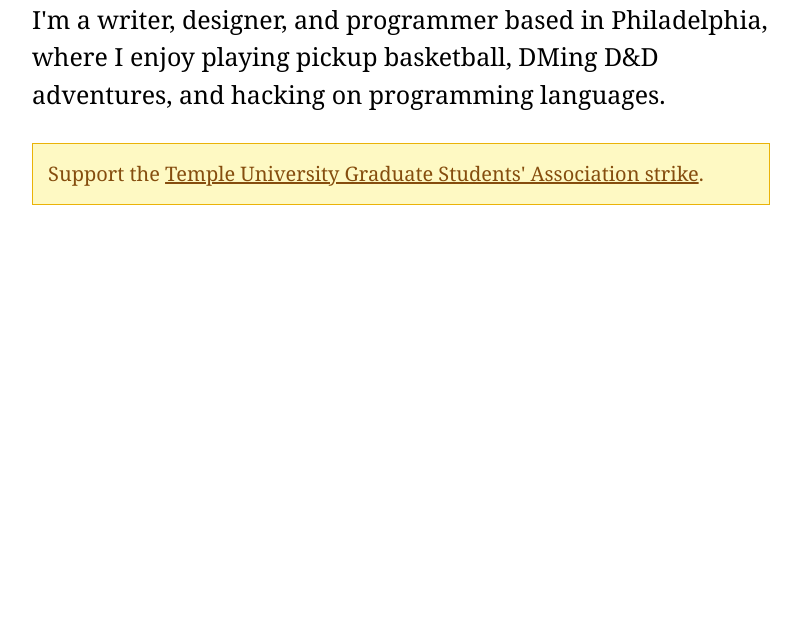
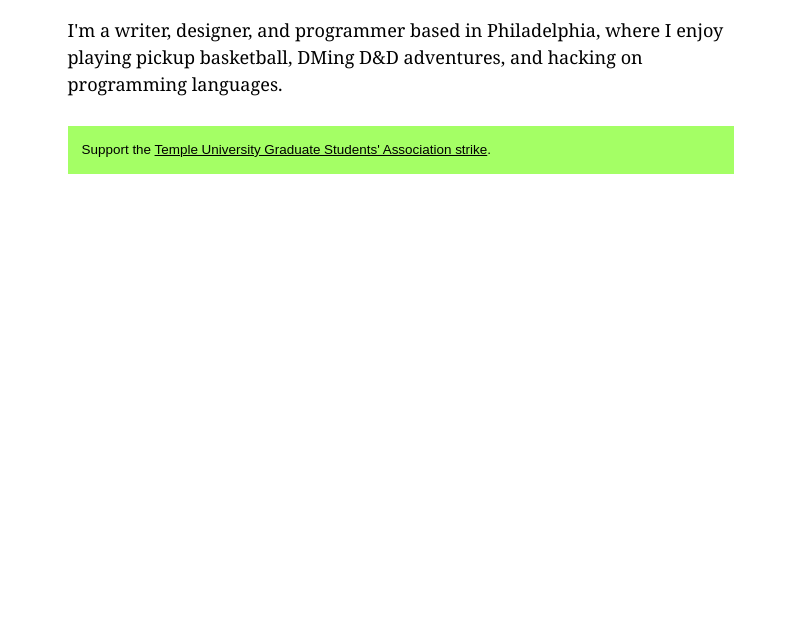
Before and after one commit to CMessinides/cmessinides.com, an Astro site: page / in a window 1280 px wide. Shown: the part 171-800 px from the top of the page, without its empty margins (239-1040 px from the left). Built offline with nearby package versions, Linux system fonts and the light colour scheme; Astro itself is replaced by a stand-in of ours.

Commit message:
Update fonts and TUGSA banner style

```diff
--- a/package.json
+++ b/package.json
@@ -10,7 +10,8 @@
 		"astro": "astro"
 	},
 	"dependencies": {
-		"@fontsource/alegreya": "^4.5.11",
+		"@fontsource/eb-garamond": "^4.5.11",
+		"@fontsource/inconsolata": "^4.5.10",
 		"astro": "^2.0.15",
 		"modern-css-reset": "^1.4.0"
 	}
--- /dev/null
+++ b/src/components/timely/TUGSABanner.astro
@@ -0,0 +1,18 @@
+<aside>
+    Support the <a href="https://www.tugsa.org/strike">Temple University Graduate Students&apos; Association strike</a>.
+</aside>
+
+<style>
+    aside {
+        --tugsa-strike-green: #a4ff65;
+        background-color: var(--tugsa-strike-green);
+        color: #000;
+        font-family: var(--font-accent);
+        font-size: var(--step--1);
+        padding: var(--space-xs);
+    }
+
+    a {
+        color: inherit;
+    }
+</style>
--- a/src/layouts/Layout.astro
+++ b/src/layouts/Layout.astro
@@ -1,7 +1,8 @@
 ---
 import 'modern-css-reset'
-import '@fontsource/alegreya/variable.css'
-import '@fontsource/alegreya/variable-italic.css'
+import '@fontsource/eb-garamond/variable.css'
+import '@fontsource/eb-garamond/variable-italic.css'
+import '@fontsource/inconsolata/variable.css'
 
 import '../styles/base.css'
 import '../styles/composition/flow.css'
--- a/src/pages/index.astro
+++ b/src/pages/index.astro
@@ -1,5 +1,6 @@
 ---
 import Layout from '../layouts/Layout.astro';
+import TUGSABanner from '../components/timely/TUGSABanner.astro';
 ---
 
 <Layout title="Cameron Messinides">
@@ -7,11 +8,9 @@ import Layout from '../layouts/Layout.astro';
 		<main class="flow">
 			<h1>Cameron Messinides</h1>
 			<p>
-				I'm a writer, designer, and programmer based in Philadelphia, where I enjoy playing pickup basketball, DMing D&amp;D adventures, and hacking on programming languages.
+				I&apos;m a writer, designer, and programmer based in Philadelphia, where I enjoy playing pickup basketball, DMing D&amp;D adventures, and hacking on programming languages.
 			</p>
-			<p class="notice">
-				Support the <a href="https://www.tugsa.org/strike">Temple University Graduate Students&apos; Association strike</a>.
-			</p>
+			<TUGSABanner />
 		</main>
 	</div>
 </Layout>
@@ -22,19 +21,4 @@ import Layout from '../layouts/Layout.astro';
 		padding: var(--space-s-l) var(--space-s);
 		max-width: var(--line-length-readable);
 	}
-
-	p:first-of-type {
-		font-size: var(--step-1);
-	}
-
-	.notice {
-		padding: var(--space-xs);
-		background-color: #FEF9C3;
-		color: #854D0E;
-		border: 1px #EAB308 solid;
-	}
-
-	.notice a {
-		color: inherit;
-	}
 </style>
--- a/src/styles/base.css
+++ b/src/styles/base.css
@@ -1,22 +1,13 @@
 :root {
   /* Font family */
-  --font-serif: "AlegreyaVariable", Georgia, "Times New Roman", Times, serif;
-  --font-monospace: Menlo, Consolas, Monaco, monospace;
+  --font-monospace: "InconsolataVariable", Menlo, Consolas, Monaco, monospace;
+  --font-sans: Arial, Helvetica, sans-serif;
+  --font-serif: "EB GaramondVariable", Georgia, "Times New Roman", Times, serif;
 
   --font-body: var(--font-serif);
   --font-heading: var(--font-serif);
   --font-code: var(--font-monospace);
-
-  /* Font size */
-  /* @link https://utopia.fyi/type/calculator?c=320,18,1.125,1240,20,1.25,5,2,&s=0.75|0.5|0.25,1.5|2|3|4|6,s-l&g=s,l,xl,12 */
-  --step--2: clamp(0.8rem, calc(0.92rem + -0.15vw), 0.89rem);
-  --step--1: clamp(1rem, calc(1rem + 0vw), 1rem);
-  --step-0: clamp(1.13rem, calc(1.08rem + 0.22vw), 1.25rem);
-  --step-1: clamp(1.27rem, calc(1.16rem + 0.52vw), 1.56rem);
-  --step-2: clamp(1.42rem, calc(1.24rem + 0.92vw), 1.95rem);
-  --step-3: clamp(1.6rem, calc(1.31rem + 1.46vw), 2.44rem);
-  --step-4: clamp(1.8rem, calc(1.37rem + 2.17vw), 3.05rem);
-  --step-5: clamp(2.03rem, calc(1.41rem + 3.11vw), 3.82rem);
+  --font-accent: var(--font-sans);
 
   /* Font weight */
   --weight-light: 300;
@@ -31,35 +22,57 @@
   --line-height-normal: 1.5;
   --line-height-loose: 1.8;
 
-  /* Spacing */
-  /* @link https://utopia.fyi/space/calculator?c=320,18,1.125,1240,20,1.25,5,2,&s=0.75|0.5|0.25,1.5|2|3|4|6,s-l&g=s,l,xl,12 */
-  --space-3xs: clamp(0.31rem, calc(0.31rem + 0vw), 0.31rem);
-  --space-2xs: clamp(0.56rem, calc(0.54rem + 0.11vw), 0.63rem);
-  --space-xs: clamp(0.88rem, calc(0.85rem + 0.11vw), 0.94rem);
-  --space-s: clamp(1.13rem, calc(1.08rem + 0.22vw), 1.25rem);
-  --space-m: clamp(1.69rem, calc(1.62rem + 0.33vw), 1.88rem);
-  --space-l: clamp(2.25rem, calc(2.16rem + 0.43vw), 2.5rem);
-  --space-xl: clamp(3.38rem, calc(3.24rem + 0.65vw), 3.75rem);
-  --space-2xl: clamp(4.5rem, calc(4.33rem + 0.87vw), 5rem);
-  --space-3xl: clamp(6.75rem, calc(6.49rem + 1.3vw), 7.5rem);
-
-  --space-3xs-2xs: clamp(0.31rem, calc(0.2rem + 0.54vw), 0.63rem);
-  --space-2xs-xs: clamp(0.56rem, calc(0.43rem + 0.65vw), 0.94rem);
-  --space-xs-s: clamp(0.88rem, calc(0.74rem + 0.65vw), 1.25rem);
-  --space-s-m: clamp(1.13rem, calc(0.86rem + 1.3vw), 1.88rem);
-  --space-m-l: clamp(1.69rem, calc(1.4rem + 1.41vw), 2.5rem);
-  --space-l-xl: clamp(2.25rem, calc(1.73rem + 2.61vw), 3.75rem);
-  --space-xl-2xl: clamp(3.38rem, calc(2.81rem + 2.83vw), 5rem);
-  --space-2xl-3xl: clamp(4.5rem, calc(3.46rem + 5.22vw), 7.5rem);
-
-  --space-s-l: clamp(1.13rem, calc(0.65rem + 2.39vw), 2.5rem);
-
   /* Line length */
   --line-length-short: 54ch;
   --line-length-readable: 66ch;
   --line-length-long: 80ch;
 
   /* Color palette */
+}
+
+/*
+  Scales generated with Utopia
+  @link https://utopia.fyi
+*/
+
+/* Type scale */
+/* @link https://utopia.fyi/type/calculator?c=320,16,1.2,1240,18,1.333,5,2,&s=0.75|0.5|0.25,1.5|2|3|4|6,s-l&g=s,l,xl,12 */
+:root {
+  --step--2: clamp(0.63rem, calc(0.72rem + -0.11vw), 0.69rem);
+  --step--1: clamp(0.83rem, calc(0.83rem + 0.02vw), 0.84rem);
+  --step-0: clamp(1rem, calc(0.96rem + 0.22vw), 1.13rem);
+  --step-1: clamp(1.2rem, calc(1.1rem + 0.52vw), 1.5rem);
+  --step-2: clamp(1.44rem, calc(1.25rem + 0.97vw), 2rem);
+  --step-3: clamp(1.73rem, calc(1.4rem + 1.63vw), 2.66rem);
+  --step-4: clamp(2.07rem, calc(1.56rem + 2.57vw), 3.55rem);
+  --step-5: clamp(2.49rem, calc(1.71rem + 3.91vw), 4.74rem);
+}
+
+/* Space scale */
+/* @link https://utopia.fyi/space/calculator?c=320,16,1.2,1240,18,1.333,5,2,&s=0.75|0.5|0.25,1.5|2|3|4|6,s-l&g=s,l,xl,12 */
+:root {
+  --space-3xs: clamp(0.25rem, calc(0.23rem + 0.11vw), 0.31rem);
+  --space-2xs: clamp(0.5rem, calc(0.48rem + 0.11vw), 0.56rem);
+  --space-xs: clamp(0.75rem, calc(0.71rem + 0.22vw), 0.88rem);
+  --space-s: clamp(1rem, calc(0.96rem + 0.22vw), 1.13rem);
+  --space-m: clamp(1.5rem, calc(1.43rem + 0.33vw), 1.69rem);
+  --space-l: clamp(2rem, calc(1.91rem + 0.43vw), 2.25rem);
+  --space-xl: clamp(3rem, calc(2.87rem + 0.65vw), 3.38rem);
+  --space-2xl: clamp(4rem, calc(3.83rem + 0.87vw), 4.5rem);
+  --space-3xl: clamp(6rem, calc(5.74rem + 1.3vw), 6.75rem);
+
+  /* One-up pairs */
+  --space-3xs-2xs: clamp(0.25rem, calc(0.14rem + 0.54vw), 0.56rem);
+  --space-2xs-xs: clamp(0.5rem, calc(0.37rem + 0.65vw), 0.88rem);
+  --space-xs-s: clamp(0.75rem, calc(0.62rem + 0.65vw), 1.13rem);
+  --space-s-m: clamp(1rem, calc(0.76rem + 1.2vw), 1.69rem);
+  --space-m-l: clamp(1.5rem, calc(1.24rem + 1.3vw), 2.25rem);
+  --space-l-xl: clamp(2rem, calc(1.52rem + 2.39vw), 3.38rem);
+  --space-xl-2xl: clamp(3rem, calc(2.48rem + 2.61vw), 4.5rem);
+  --space-2xl-3xl: clamp(4rem, calc(3.04rem + 4.78vw), 6.75rem);
+
+  /* Custom pairs */
+  --space-s-l: clamp(1rem, calc(0.57rem + 2.17vw), 2.25rem);
 }
 
 body {
```
Also changed, not shown: 1 other file.
